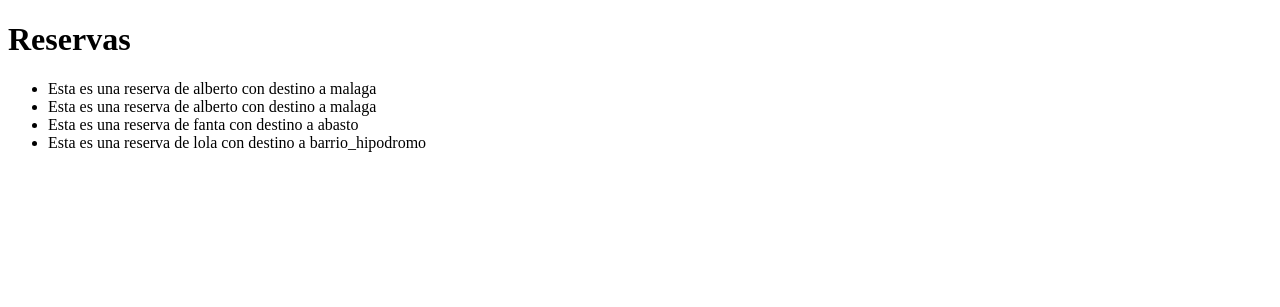
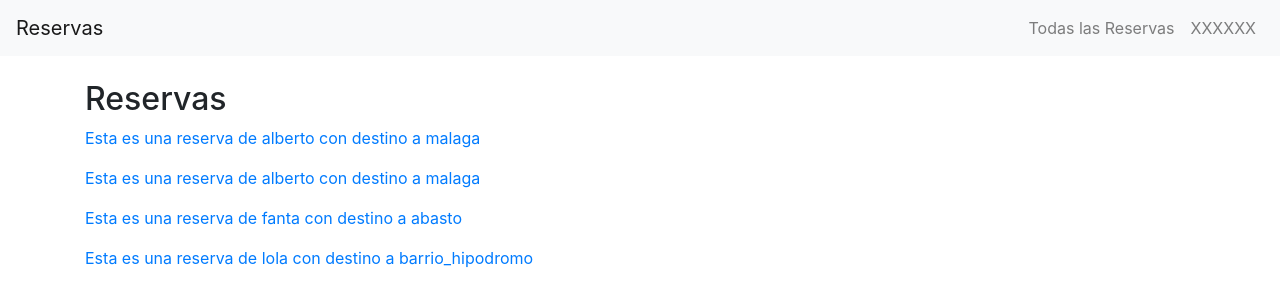
Before and after one commit to Franco2798/CoderHouse-54130-Python, a Django app: page /bookings/list/ in a window 1280 px wide. Shown: the top 307 px of the page. Run offline with Django 5.2, Linux system fonts and the light colour scheme; data comes from the database, SQL or seed files in the repository; some libraries are stand-ins or nearby versions.

Commit message:
Clase 19

```diff
--- a/Plataforma/bookings/templates/base.html
+++ b/Plataforma/bookings/templates/base.html
@@ -1 +1,40 @@
-# Acá va algo largo
+{% load static %}
+<!DOCTYPE html>
+<html lang="en">
+<head>
+    <meta charset="UTF-8">
+    <meta name="viewport" content="width=device-width, initial-scale=1.0">
+    <title>{% block title %} xxxxx {% endblock title %}</title>
+    <!-- Bootstrap CSS CDN (Bootstrap 4 used as an example) -->
+    <link rel="stylesheet" href="https://stackpath.bootstrapcdn.com/bootstrap/4.5.2/css/bootstrap.min.css">
+</head>
+<body>
+    <!-- Navbar -->
+    <nav class="navbar navbar-expand-lg navbar-light bg-light">
+        <a class="navbar-brand" href="/bookings">Reservas</a>
+        <button class="navbar-toggler" type="button" data-toggle="collapse" data-target="#navbarNav" aria-controls="navbarNav" aria-expanded="false" aria-label="Toggle navigation">
+            <span class="navbar-toggler-icon"></span>
+        </button>
+        <div class="collapse navbar-collapse" id="navbarNav">
+            <ul class="navbar-nav ml-auto">
+                <li class="nav-item">
+                    <a class="nav-link" href="/bookings/list">Todas las Reservas</a>
+                </li>
+                <li class="nav-item">
+                    <a class="nav-link" href="{% url 'bookings-list' %}">XXXXXX</a>
+                </li>
+            </ul>
+        </div>
+    </nav>
+    <!-- Main content -->
+    <div class="container mt-4">
+        {% block content %}
+        <!-- Content goes here -->
+        {% endblock content %}
+    </div>
+    <!-- Bootstrap JS, Popper.js, and jQuery -->
+    <script src="https://code.jquery.com/jquery-3.5.1.slim.min.js"></script>
+    <script src="https://cdn.jsdelivr.net/npm/@popperjs/core@2.5.2/dist/umd/popper.min.js"></script>
+    <script src="https://stackpath.bootstrapcdn.com/bootstrap/4.5.2/js/bootstrap.min.js"></script>
+</body>
+</html>
--- a/Plataforma/bookings/templates/bookings/list.html
+++ b/Plataforma/bookings/templates/bookings/list.html
@@ -1,18 +1,18 @@
-<!DOCTYPE html>
-<html>
-<head>
-    <title> Reservas </title>
-</head>
-<body>
-    <h1>Reservas</h1>
-    <ul>
-    {% for reserva in reservas %}
-        {% if reserva.destino == "italia" %}
-            <li>{{ reserva }} !!!!</li>
-        {% else %}
-            <li>{{ reserva }} </li>
-        {% endif %}
-    {% endfor %}
-    </ul>
-</body>
-</html>
+{% extends 'base.html' %}
+
+{% block title %} Listado de Reservas {% endblock %}
+
+{% block content %}
+<section>
+    <h2>Reservas</h2>
+    <div class="reservas-list">
+        {% for reserva in reservas %}
+            <div class="discussion-item">
+                <p><a href="http://google.com">{{ reserva }}</a></p>
+            </div>
+        {% empty %}
+            <p>No hay Reservas disponibles.</p>
+        {% endfor %}
+    </div>
+</section>
+{% endblock %}
```
Also changed, not shown: Plataforma/bookings/templates/bookings/home.html (+7 -0 lines).
